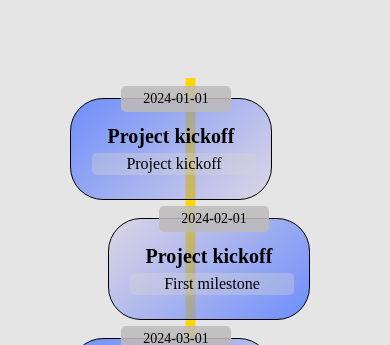
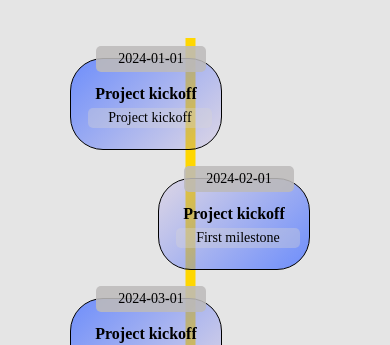
Before and after one commit to mj-pavithra/Shasthra-backup, a React (Vite) app: page / in a window 390 px wide. Shown: the part 499-844 px from the top of the page. Built offline with nearby package versions, Linux system fonts and the light colour scheme; no server answers; a web font is replaced by a local one.

Commit message:
bugfix 2

```diff
--- a/src/Components/Readmap.tsx
+++ b/src/Components/Readmap.tsx
@@ -18,10 +18,13 @@ const Roadmap: React.FC<RoadmapProps> = ({ items = [] }) => {
   let reducedHeight: number = 1450;
 
   if(window.innerWidth < 900) {
+    reducedHeight = 900;
+  }
+  if (window.innerWidth < 768) {
     reducedHeight = 600;
   }
-  if (window.innerWidth < 768) {
-    reducedHeight = 400;
+  if (window.innerWidth < 500) {
+    reducedHeight = 50;
   }
 
 
--- a/src/Styles/Roadmap.css
+++ b/src/Styles/Roadmap.css
@@ -64,7 +64,7 @@
   border: solid 1px black;
   border-radius: 33px;
   width : 35%;
-  min-width: 200px;
+  min-width: 150px;
   height: 100px;
   transition: left 0.5s, right 0.5s;
 }
@@ -129,8 +129,27 @@
 }
 
 @media (max-width: 768px) {
+
+  .roadmap {
+    width: 100%;
+    margin: 60px auto;
+  }
   .timeline {
     width: 1px;
+    height: calc(100% + 10px);
+  }
+
+  .item-container {
+    height: 90px;
+  }
+
+  .itemTitle {
+    font-size: 16px;
+  }
+
+  .description {
+    font-size: 14px;
+
   }
 
   .dot {
```
